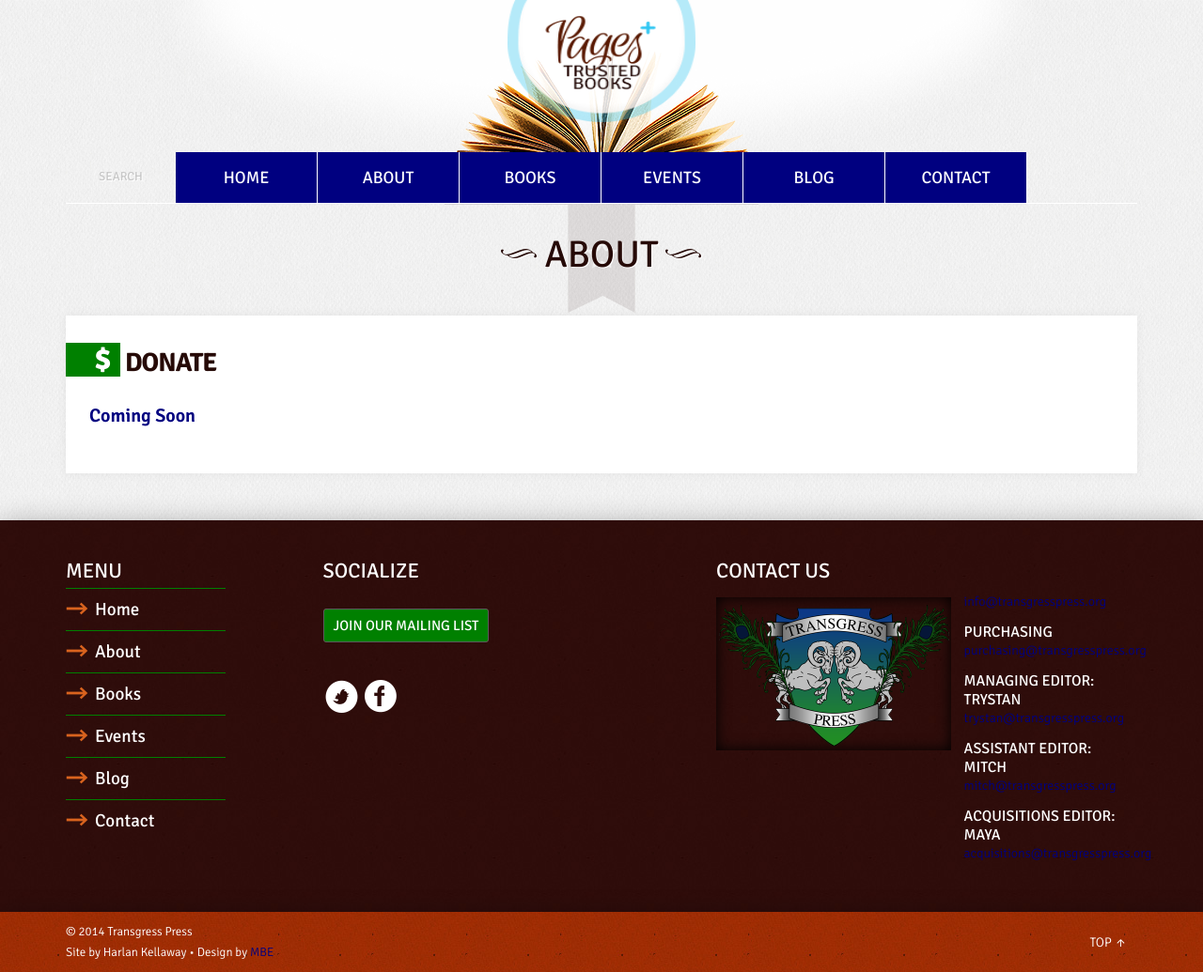
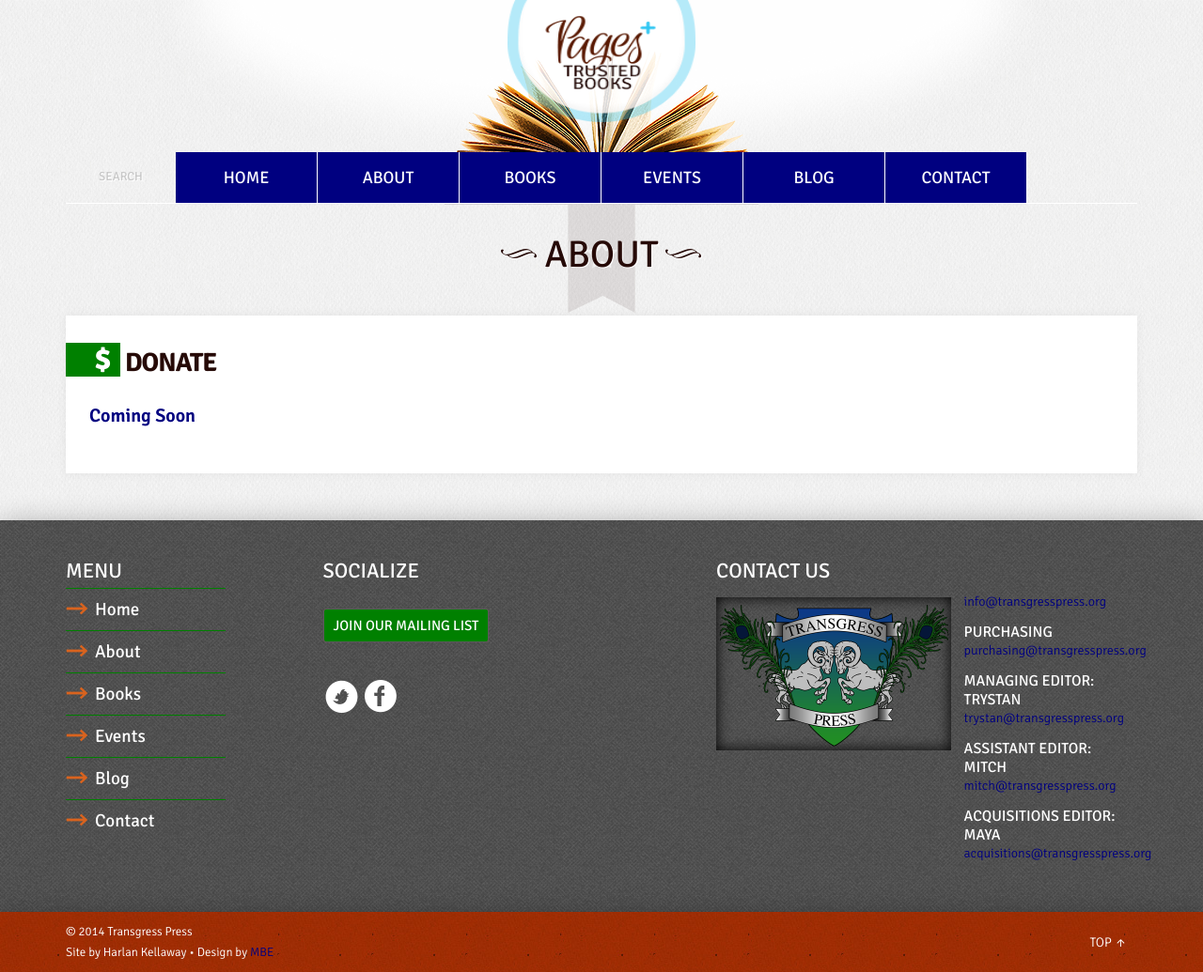
Before and after one commit to transgresspress/transgresspress.github.io, a Jekyll site: the page built from donate/index.html, in a window 1280 px wide. Shown: the whole page at 94% size. Built offline with Jekyll 4.4.1, drawn with Linux system fonts in a browser that asks for light colours.

Commit message:
Changes footer background image

```diff
--- a/css/main.css
+++ b/css/main.css
@@ -410,7 +410,7 @@ HTML5 Boilerplate styles - h5bp.com (generated via initializr.com)
 
 /* ============== FOOTER ================ */
 	footer {
-		background: url('../img/footer/footer-bg.jpg');
+		background: url('../img/footer/footer-bg.png');
 		box-shadow: 0 0 25px rgba(0,0,0,.24);
 		color: #ffffff;
 		margin-top: 50px;
```
Also changed, not shown: img/footer/footer-bg.png (added).
